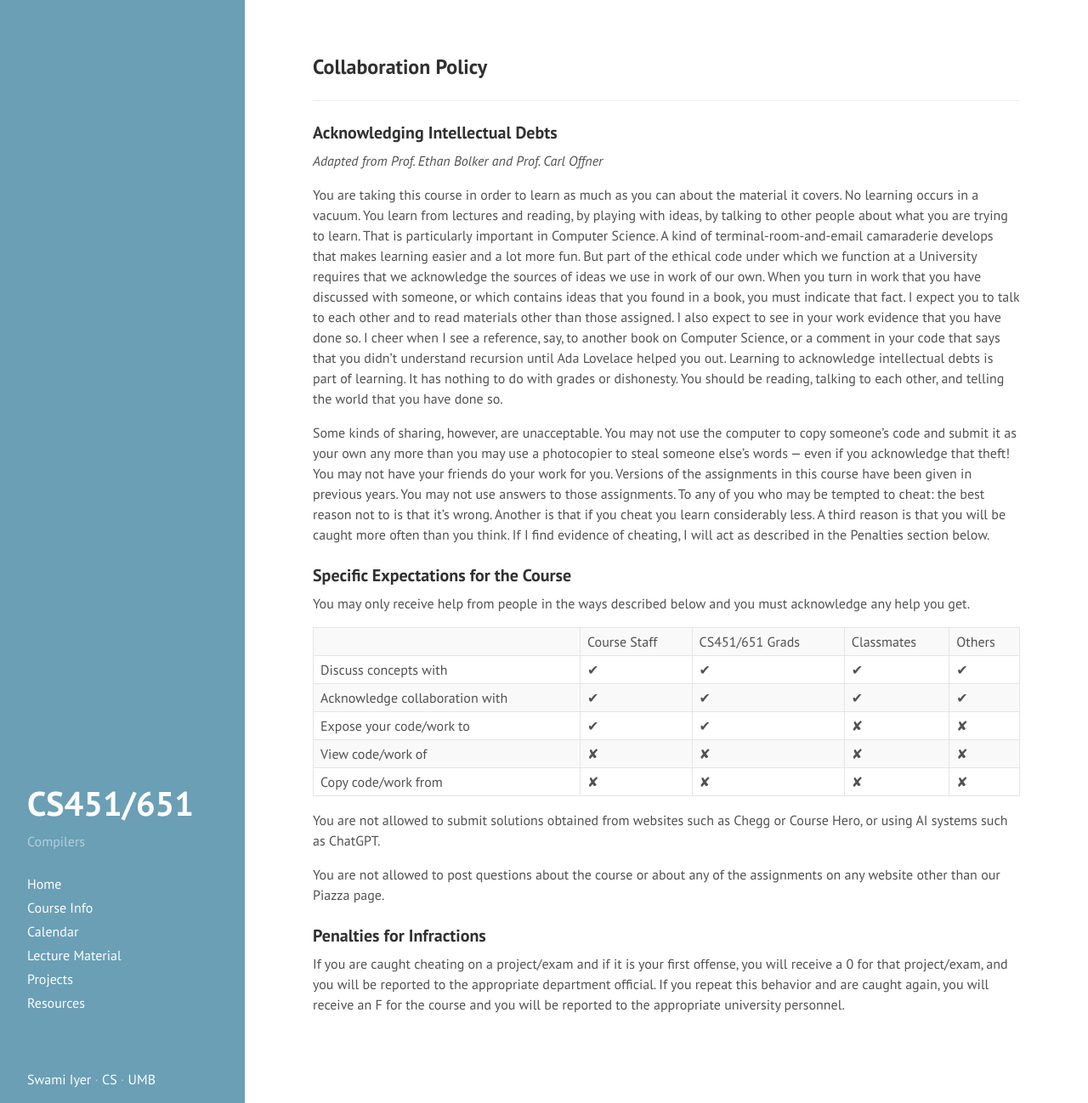
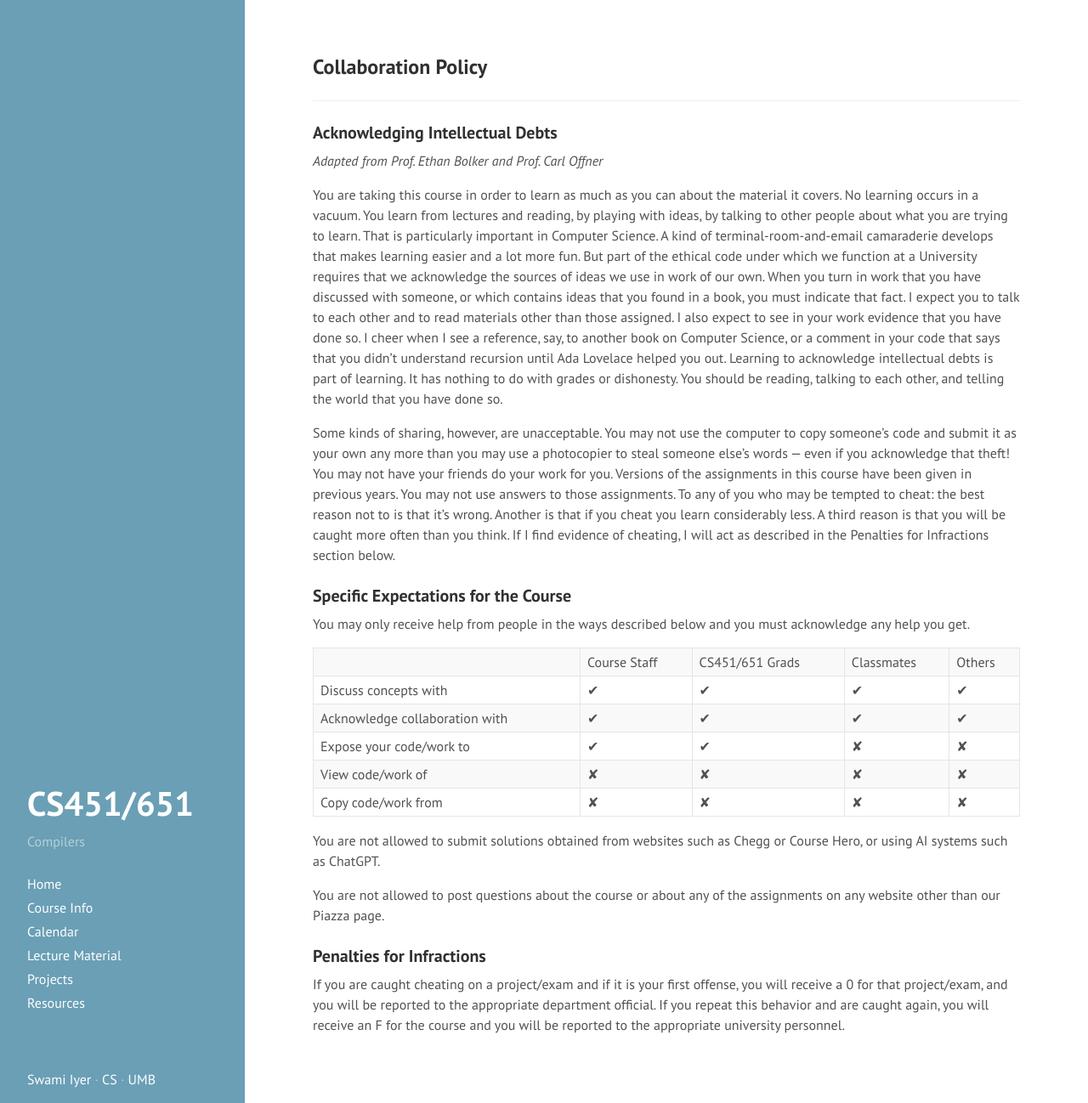
Before and after one commit to swamiiyer/swamiiyer.github.io, a Jekyll site: the page built from _pages/cs451/collaboration.md, in a window 1280 px wide and 1298 px high. Shown: the whole window at 85% size. Built offline with Jekyll 4.4.1, drawn with Linux system fonts in a browser that asks for light colours.

Commit message:
Minor correction

```diff
--- a/_pages/cs451/collaboration.md
+++ b/_pages/cs451/collaboration.md
@@ -16,7 +16,7 @@ than you may use a photocopier to steal someone else's words --- even if you ack
 work for you. Versions of the assignments in this course have been given in previous years. You may not use answers to those
 assignments. To any of you who may be tempted to cheat: the best reason not to is that it's wrong. Another is that if you cheat you
 learn considerably less. A third reason is that you will be caught more often than you think. If I find evidence of cheating, I will act
-as described in the Penalties section below.
+as described in the Penalties for Infractions section below.
 
 ### Specific Expectations for the Course
 
```
Also changed, not shown: _pages/cs110/collaboration.md (+1 -1 lines), _pages/cs210/collaboration.md (+1 -1 lines).
